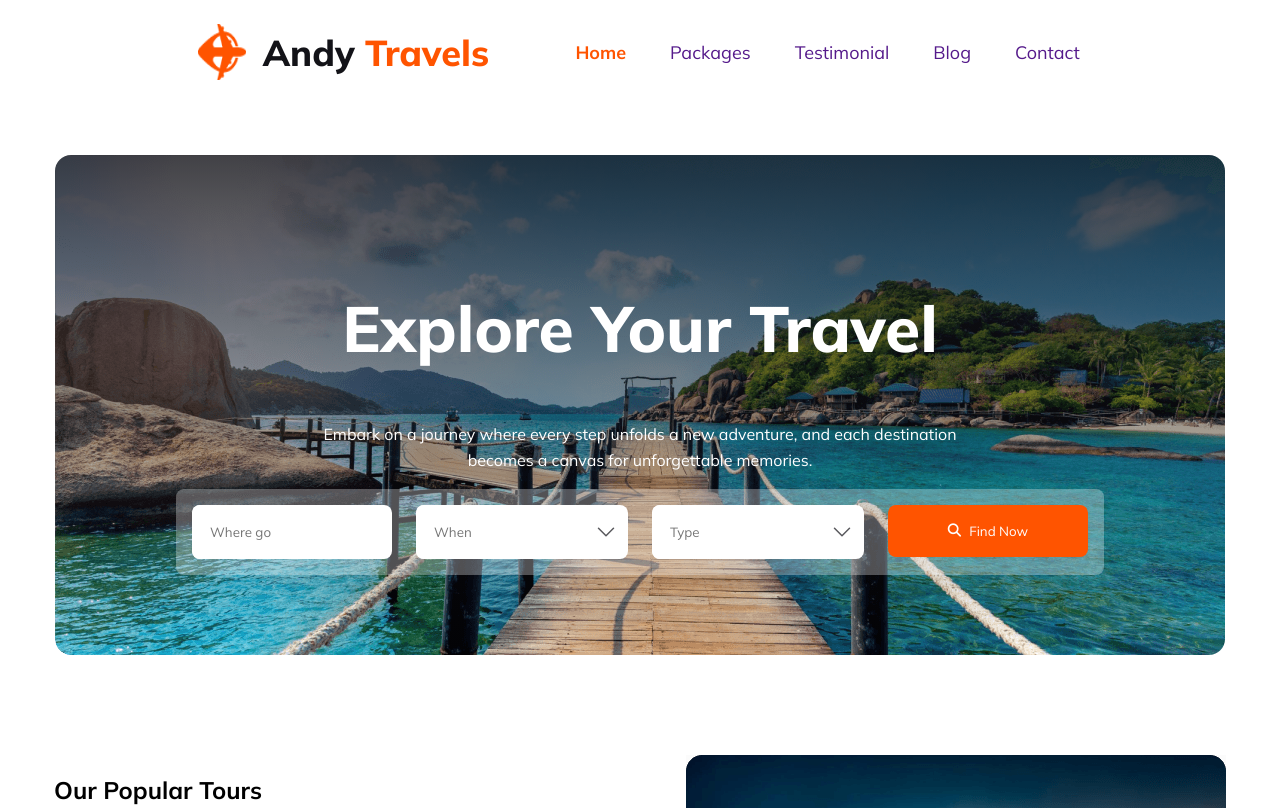
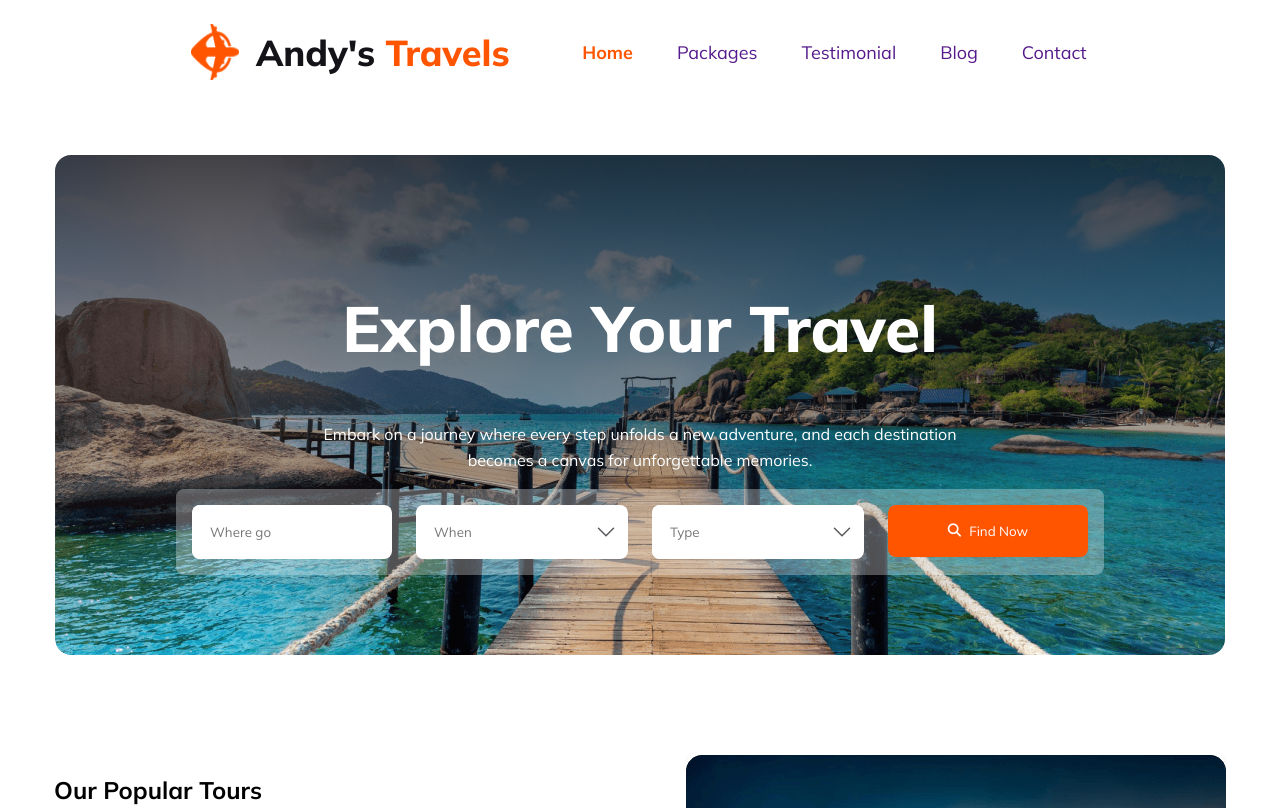
Before and after one commit to Deathknight101/Assignment-2-Travel, a plain HTML site: page index.html in a window 1280 px wide. Shown: the top 808 px of the page. Drawn offline with Linux system fonts and the light colour scheme.

Commit message:
title change

```diff
--- a/index.html
+++ b/index.html
@@ -22,7 +22,7 @@
             <div class="nav-content">
                 <div class="left-head">
                     <img class="head-logo" src="images/Images/Group 40071 (2).png" alt="">
-                    <h1 class="head-title">Andy <span>Travels</span></h1> <i class="fa-solid fa-bars"></i>
+                    <h1 class="head-title">Andy's <span>Travels</span></h1> <i class="fa-solid fa-bars"></i>
                 </div>
                 <div class="right-head">
                     <ul>
```
